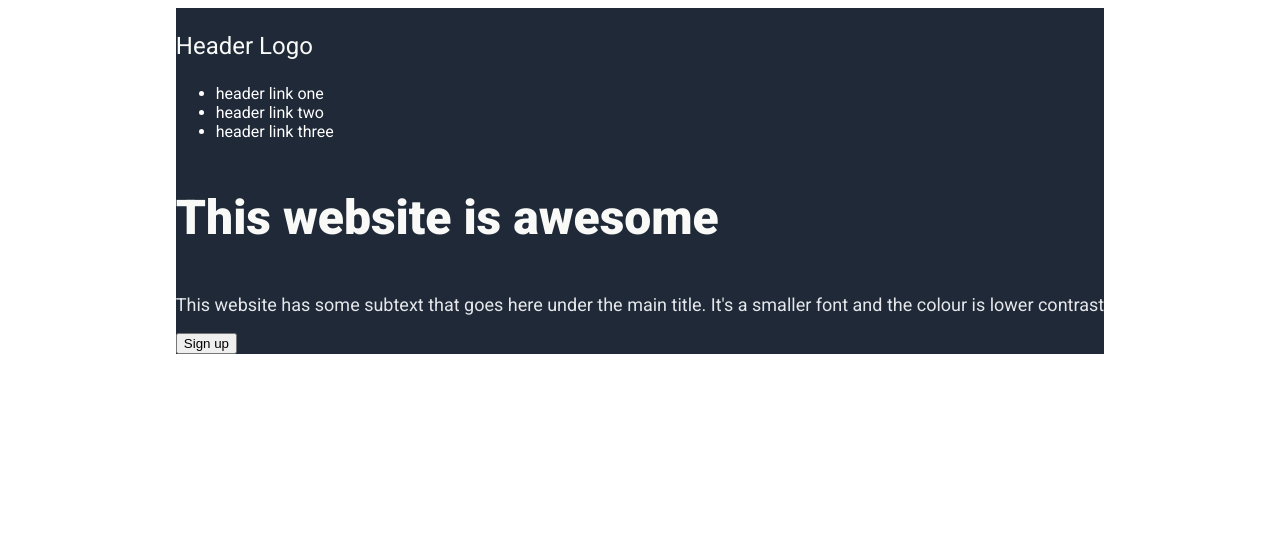
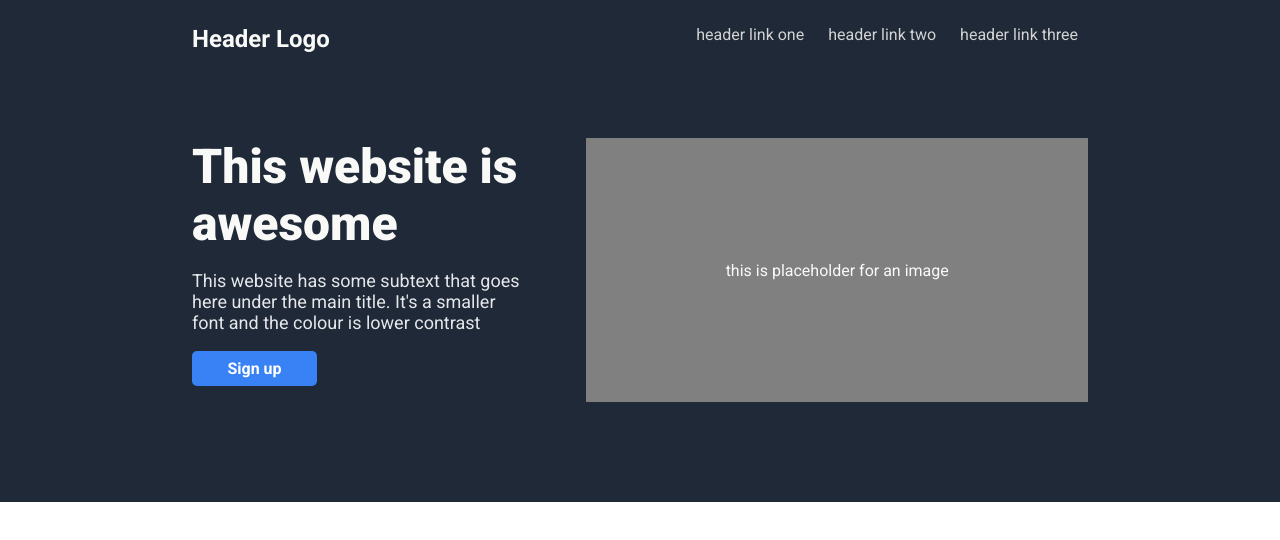
Before and after one commit to eight-of-nine/landing-page, a plain HTML site: page index.html in a window 1280 px wide. Drawn offline with Linux system fonts and the light colour scheme.

Commit message:
Section 1 completed
Additional style added including flexbox display, column wrapper and 2 columns, button and colour styling as well as padding to bring content away from side of screen.

```diff
--- a/index.html
+++ b/index.html
@@ -13,10 +13,13 @@
 </head>
 
 <body>
+    <div class="section-1">
         <div class="header">
 
-        <div class="nav">
-            <p>Header Logo</p>
+            <div class="logo">
+                Header Logo
+            </div>
+
             <ul class="nav-links">
                 <li>
                     header link one
@@ -29,25 +32,32 @@
                 <li>
                     header link three
                 </li>
-
             </ul>
         </div>
 
-        <div class="header-content">
+        <div class="columns">
+
+            <div class="header-column-1">
                 <p class="main-text">
                     This website is awesome
                 </p>
 
                 <p class="secondary-text">
-                This website has some subtext that goes here under the main title. It's a smaller font and the colour is
+                    This website has some subtext that goes here under the main title. It's a smaller font and the
+                    colour is
                     lower contrast
+
+                <div class="button">
+                    Sign up
+                </div>
                 </p>
-
-            <button>
-                Sign up
-            </button>
             </div>
 
+            <div class="header-column-2">
+                <p>this is placeholder for an image</p>
+            </div>
+
+        </div>
     </div>
 </body>
 
--- a/style.css
+++ b/style.css
@@ -1,18 +1,100 @@
 body {
     font-family: "Roboto", sans-serif;
-    display: flex;
-    justify-content: center;
+    margin: 0 auto;
 }
 
 .header {
-    background-color: #1f2937;
+    display: flex;
+    justify-content: space-between;
+    color: #F9FAF8;
+    background-color: #1F2937;
+}
+
+.header,
+.columns {
+    padding: 15px 15%;
+}
+
+.logo {
+    font-weight: bold;
+    font-size: 24px;
+}
+
+.nav-links {
+    list-style: none;
+    margin: 0;
+    color: lightgrey;
+
+}
+
+.logo,
+.nav-links {
+    margin-top: 10px;
+}
+
+.nav-links>li {
+    display: inline-block;
+    margin: 0 10px;
+
+}
+
+.columns {
+    display: flex;
+    background-color: #1F2937;
+    padding-top: 70px;
+    padding-bottom: 100px;
+}
+
+.button {
+    display: block;
     color: white;
+    background-color: #3882F6;
+    border-radius: 5px;
+    font-weight: bold;
+    text-decoration: none;
+    width: 125px;
+    text-align: center;
+    padding: 8px 0px;
+
+
+}
+
+.placeholder-image {
+    background-color: #6d747d;
+    color: #F9FAF8;
+    text-align: center;
+    width: 100%;
+    height: 100%;
+    margin: 0;
+}
+
+.header-column-2 {
+    display: flex;
+    justify-content: center;
+    align-content: center;
+    align-items: center;
+    background-color: grey;
+    margin-left: 60px;
+}
+
+.header-column-2>p {
+    color: #F9FAF8;
+    margin: 0;
+}
+
+.header-column-1 {
+    width: 40%;
+}
+
+.header-column-2 {
+    width: 60%;
 }
 
 .main-text {
     font-size: 48px;
+    color: #F9FAF8;
     font-weight: 900;
-    color: #F9FAF8;
+    margin: 0px;
 }
 
 .secondary-text {
@@ -20,7 +102,6 @@ body {
     color: #E5E7EB;
 }
 
-.header>.nav>p {
-    font-size: 24px;
-    color: #F9FAF8;
+.site-wrapper {
+    padding: 0 150px;
 }
```
Lines whose indentation alone changed are shown as unchanged.
